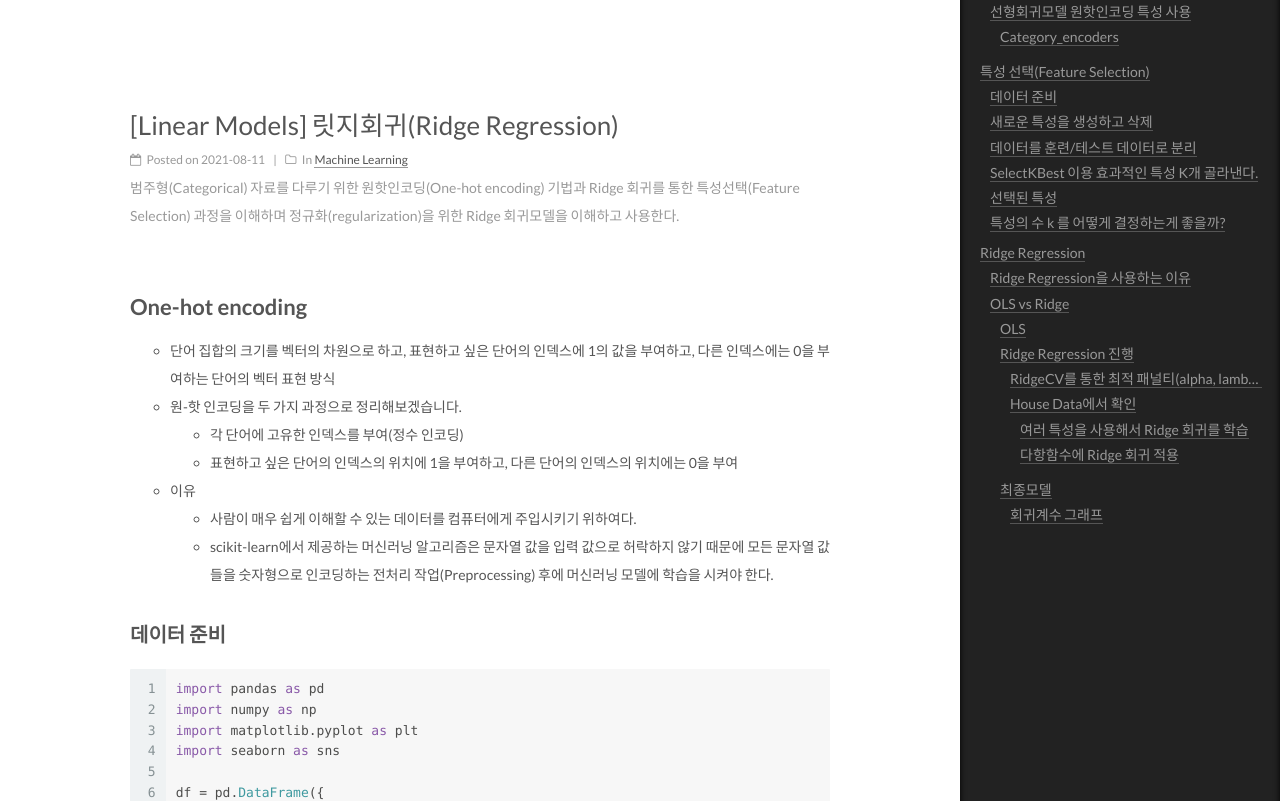
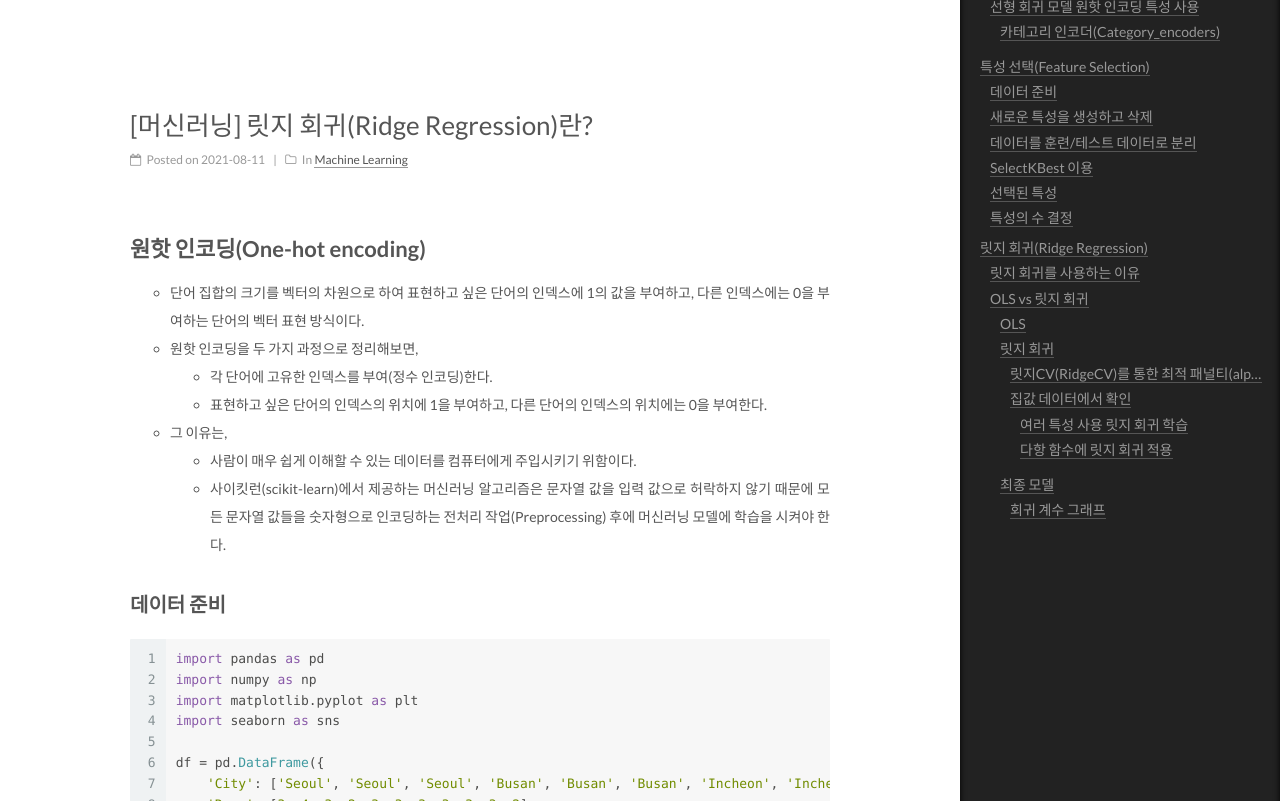
Before and after one commit to 6mini/6mini.github.io, a Jekyll site: the page built from _posts/2021-08-11-rr.md, in a window 1280 px wide and 1400 px high, scrolled down 260 px, cut to the strip 151-952 px from the top of the window. Built offline with Jekyll 4.4.1, drawn with Linux system fonts in a browser that asks for light colours; formulas are drawn with MathJax 3; some of the changed text lies outside the part shown.

Commit message:
릿지 회귀 복습 및 포스팅 보완

````diff
--- a/_posts/2021-08-11-lm3.md
+++ b/_posts/2021-08-11-rr.md
@@ -1,21 +1,20 @@
 ---
-title: '[Linear Models] 릿지회귀(Ridge Regression)'
-description: 범주형(Categorical) 자료를 다루기 위한 원핫인코딩(One-hot encoding) 기법과 Ridge 회귀를 통한 특성선택(Feature Selection) 과정을 이해하며 정규화(regularization)을 위한 Ridge 회귀모델을 이해하고 사용한다.
+title: '[머신러닝] 릿지 회귀(Ridge Regression)란?'
+description:
 categories:
  - Machine Learning
-tags: [Machine Learning, Linear Models, Supervised Learning, Ridge Regression, One-hot encoding, Feature Selection, regularization, 릿지회귀, 원핫인코딩, 특성선택, 정규화]
+tags: [머신러닝, 릿지 회귀]
 mathjax: enable
-# 0️⃣1️⃣2️⃣3️⃣4️⃣5️⃣6️⃣7️⃣8️⃣9️⃣🔟
 ---
 
-# One-hot encoding
-- 단어 집합의 크기를 벡터의 차원으로 하고, 표현하고 싶은 단어의 인덱스에 1의 값을 부여하고, 다른 인덱스에는 0을 부여하는 단어의 벡터 표현 방식
-- 원-핫 인코딩을 두 가지 과정으로 정리해보겠습니다.
-  - 각 단어에 고유한 인덱스를 부여(정수 인코딩)
-  - 표현하고 싶은 단어의 인덱스의 위치에 1을 부여하고, 다른 단어의 인덱스의 위치에는 0을 부여
-- 이유
-  - 사람이 매우 쉽게 이해할 수 있는 데이터를 컴퓨터에게 주입시키기 위하여다.
-  - scikit-learn에서 제공하는 머신러닝 알고리즘은 문자열 값을 입력 값으로 허락하지 않기 때문에 모든 문자열 값들을 숫자형으로 인코딩하는 전처리 작업(Preprocessing) 후에 머신러닝 모델에 학습을 시켜야 한다.
+# 원핫 인코딩(One-hot encoding)
+- 단어 집합의 크기를 벡터의 차원으로 하여 표현하고 싶은 단어의 인덱스에 1의 값을 부여하고, 다른 인덱스에는 0을 부여하는 단어의 벡터 표현 방식이다.
+- 원핫 인코딩을 두 가지 과정으로 정리해보면,
+  - 각 단어에 고유한 인덱스를 부여(정수 인코딩)한다.
+  - 표현하고 싶은 단어의 인덱스의 위치에 1을 부여하고, 다른 단어의 인덱스의 위치에는 0을 부여한다.
+- 그 이유는,
+  - 사람이 매우 쉽게 이해할 수 있는 데이터를 컴퓨터에게 주입시키기 위함이다.
+  - 사이킷런(scikit-learn)에서 제공하는 머신러닝 알고리즘은 문자열 값을 입력 값으로 허락하지 않기 때문에 모든 문자열 값들을 숫자형으로 인코딩하는 전처리 작업(Preprocessing) 후에 머신러닝 모델에 학습을 시켜야 한다.
 
 ## 데이터 준비
 
@@ -36,17 +35,15 @@ df
 
 ![스크린샷 2021-08-11 14 05 55](https://user-images.githubusercontent.com/79494088/128972580-ea8cc64d-bca7-4c7f-ae45-7eb4314bf3c9.png)
 
-- City Column에 있는 데이터는 도시 지역을 구분하는 범주형 변수(Categorical vaiable)이다.
-- 범주형 자료
-  - 순서가 없는 명목형(Nominal)
-  - 순서가 있는 순서형(Ordinal)
+- `City` 컬럼에 있는 데이터는 도시 지역을 구분하는 범주형 변수(Categorical vaiable)이다.
+  - 범주형 자료: 순서가 없는 명목형(Nominal) 또는 순서가 있는 순서형(Ordinal)
 - 도시는 높고 낮음이 없으므로 명목형 범주형 변수이다.
 
-### 범주형 변수를 원핫인코딩으로 변환
+## 범주형 변수를 원핫 인코딩으로 변환
 
 ![스크린샷 2021-08-11 14 08 15](https://user-images.githubusercontent.com/79494088/128972771-efd2fc89-440a-4c9e-90f7-091a22826172.png)
 
-- color변수를 원핫 인코딩으로 변환해 가능한 모든 범주를 열로 나타냄
+- `Color` 변수를 원핫 인코딩으로 변환해 가능한 모든 범주를 열로 나타sosek.
 
 ```py
 # City의 범주 비율
@@ -68,12 +65,13 @@ sns.countplot(x=df['City']);
 ```py
 # Price 평균
 df['Price'].mean()
+'''
+45090.90909090909
+'''
 
-# 45090.90909090909
 
 # City 각 범주에 대한 Price 값
 df.groupby('City')['Price'].mean()
-
 '''
 City
 Busan      43250.000000
@@ -82,12 +80,16 @@ Seoul      52500.000000
 Name: Price, dtype: float64
 '''
 
+
 # aggregation을 사용해 City 각 범주에 대한 여러 통계량을 볼 수 있다.(min, max, mean, median)
 df.groupby('City')['Price'].agg(['min','max','mean','median'])
 ```
+
 ![스크린샷 2021-08-11 14 12 50](https://user-images.githubusercontent.com/79494088/128973097-dafb41d6-b5aa-49e9-847f-37b7e72a6ac5.png)
 
-- 원핫인코딩을 수행하면 각 카테고리에 해당하는 변수들이 모두 차원에 더해지게 된다. 그러므로 카테고리가 너무 많은 경우(high cardinality)에는 사용하기 적합하지 않다.(But, [Catboost를 사용하면 된다.](https://dailyheumsi.tistory.com/136))
+- 원핫 인코딩을 수행하면 각 카테고리에 해당하는 변수들이 모두 차원에 더해지게 된다.
+- 그러므로 카테고리가 너무 많은 경우(high cardinality)에는 사용하기 적합하지 않다.
+  - 그럴 땐 [Catboost](https://dailyheumsi.tistory.com/136))를 사용하면 된다.
 
 ```py
 # 불필요한 요소를 없인 더미 코딩
@@ -97,37 +99,40 @@ df_dum
 
 ![스크린샷 2021-08-11 14 15 41](https://user-images.githubusercontent.com/79494088/128973353-e3d8e9e1-f393-484a-b388-2bc839714639.png)
 
-## 선형회귀모델 원핫인코딩 특성 사용
+## 선형 회귀 모델 원핫 인코딩 특성 사용
 
 ```py
 # import LinearRegression
 from  sklearn.linear_model import LinearRegression
 
+
 # Initialize LinearRegression
 model_oh = LinearRegression()
+
 
 # 모델 학습(fit)
 model_oh.fit(df_oh[['City_Seoul','City_Busan','City_Incheon']], df_oh['Price'])
 
+
 # model coef_, intercept_
 print("coefficients: ", model_oh.coef_)
 print("intercept:" , model_oh.intercept_)
-
 '''
 coefficients:  [ 8027.77777778 -1222.22222222 -6805.55555556]
 intercept: 44472.22222222222
 '''
+
 
 # 더미 코딩
 model_dum = LinearRegression()
 model_dum.fit(df_dum[['City_Seoul', 'City_Incheon']], df_dum['Price'])
 print("coefficient: ", model_dum.coef_)
 print("intercept: ", model_dum.intercept_)
-
 '''
 coefficient:  [ 9250.         -5583.33333333]
 intercept:  43250.0
 '''
+
 
 import plotly.express as px
 px.scatter(
@@ -152,31 +157,32 @@ px.scatter(
 
 ![스크린샷 2021-08-11 14 23 57](https://user-images.githubusercontent.com/79494088/128973993-dd53444a-7303-49b3-8963-01657059bf96.png)
 
-### Category_encoders
-- Category_encoders 라이브러리를 사용하면 범주형 데이터에만('City') 원핫인코딩을 수행할 수 있다.
+### 카테고리 인코더(Category_encoders)
+- 카테고리 인코더 라이브러리를 사용하면 범주형 데이터에만('City') 원핫 인코딩을 수행할 수 있다.
 
 ```py
 features = ['City','Room']
 target = 'Price'
 
-# 이번에는 훈련/테스트 데이터를 분리
+# 훈련/테스트 데이터를 분리
 X_train = df[features][:8]
 y_train = df[target][:8]
 X_test = df[features][8:]
 y_test = df[target][8:]
 
-# 카테고리값을 원핫인코딩을 사용하여 숫자로 변환
 
+# 카테고리값을 원핫 인코딩을 사용하여 숫자로 변환
 # import OneHotEncoder
 from category_encoders import OneHotEncoder
 
-# 원핫인코딩
+
+# 원핫 인코딩
 encoder = OneHotEncoder(use_cat_names = True)
 X_train = encoder.fit_transform(X_train) # 훈련
 X_test = encoder.transform(X_test) #테스트
 
-# category_encoders를 사용하면 범주형변수를 가진 특성만 원핫인코딩을 수행
 
+# category_encoders를 사용하면 범주형변수를 가진 특성만 원핫 인코딩을 수행
 # show X_train
 X_train.head()
 ```
@@ -191,8 +197,9 @@ X_test
 ![스크린샷 2021-08-11 14 29 33](https://user-images.githubusercontent.com/79494088/128974497-7017d6ea-6804-447e-8e6a-3ee6fd0599bf.png)
 
 # 특성 선택(Feature Selection)
-- 특성공학 : **과제에 적합한 특성을 만들어 내는 과정이다.** 이 프로세스는 실무 현장에서 가장 많은 시간이 소요되는 작업 중 하나
-- SelectKBest를 사용하면 특성이 많아도 쉽게 타겟값과 가장 상관관계를 높게 가지는 것들을 선택할 수 있다.
+- 특성 공학은 **과제에 적합한 특성을 만들어 내는 과정이다.**
+  - 이 프로세스는 실무 현장에서 가장 많은 시간이 소요되는 작업 중 하나이다.
+- `SelectKBest`를 사용하면 특성이 많아도 쉽게 타겟값과 가장 상관관계를 높게 가지는 것들을 선택할 수 있다.
 
 ## 데이터 준비
 
@@ -200,8 +207,10 @@ X_test
 # import house data
 df = pd.read_csv('https://ds-lecture-data.s3.ap-northeast-2.amazonaws.com/kc_house_data/kc_house_data.csv')
 
+
 # to_datetime을 통해 시간과 날짜를 다루기 쉬운 datetime64 형태로 변환
 df['date'] = pd.to_datetime(df['date'])
+
 
 # displot, 'price'
 sns.displot(df['price']);
@@ -213,6 +222,7 @@ sns.displot(df['price']);
 # np.percentile 사용해 price 값이 상위 5%, 하위 5%인 데이터를 삭제
 df = df[(df['price'] >= np.percentile(df['price'], 5)) &
         (df['price'] <= np.percentile(df['price'], 95))]
+
 
 # displot, 'price'
 sns.displot(df['price']);
@@ -226,10 +236,12 @@ cutOff = pd.to_datetime('2015-03-01')
 train = df[df['date'] < cutOff]
 test  = df[df['date'] >= cutOff]
 
+
 # train/test shape
 train.shape, test.shape
-
-# ((16772, 21), (4721, 21))
+'''
+((16772, 21), (4721, 21))
+'''
 ```
 
 ## 새로운 특성을 생성하고 삭제
@@ -251,8 +263,10 @@ def engineer_features(X):
 
   return X
 
+
 train = engineer_features(train)
 test = engineer_features(test)
+
 
 # 선택 가능한 특성들의 가지수를 계산한다.
 # 특성은 가짓수가 늘어날수록 그 조합이 기하급수적으로 늘어난다.
@@ -286,7 +301,7 @@ X_test = test.drop(columns=target)
 y_test = test[target]
 ```
 
-## SelectKBest 이용 효과적인 특성 K개 골라낸다.
+## SelectKBest 이용
 
 ```py
 # target(Price)와 가장 correlated 된 features를 k개 고르는 것이 목표다.
@@ -306,8 +321,9 @@ X_train_selected = selector.fit_transform(X_train, y_train)
 X_test_selected = selector.transform(X_test)
 
 X_train_selected.shape, X_test_selected.shape
-
-# ((16772, 10), (4721, 10))
+'''
+((16772, 10), (4721, 10))
+'''
 ```
 
 ## 선택된 특성
@@ -326,7 +342,6 @@ unselected_names = all_names[~selected_mask]
 
 print('Selected names: ', selected_names)
 print('Unselected names: ', unselected_names)
-
 '''
 Selected names: Index(['bedrooms', 'bathrooms', 'sqft_living', 'view', 'grade', 'sqft_above',
                 'sqft_basement', 'lat', 'sqft_living15', 'rooms'],
@@ -337,19 +352,21 @@ Unselected names: Index(['sqft_lot', 'floors', 'condition', 'yr_built', 'yr_reno
 '''
 ```
 
-## 특성의 수 k 를 어떻게 결정하는게 좋을까?
+## 특성의 수 결정
 
 ```py
-# features를 몇 개 선책하는 것이 좋은지 알아 봅시다.
+# features를 몇 개 선택하는 것이 좋은 지 확인
 
 from sklearn.linear_model import LinearRegression
 from sklearn.metrics import mean_absolute_error, r2_score
+
 
 training = []
 testing = []
 ks = range(1, len(X_train.columns)+1)
 
-# 1 부터 특성 수 만큼 사용한 모델을 만들어서 MAE 값을 비교 합니다.
+
+# 1 부터 특성 수 만큼 사용한 모델을 만들어서 MAE 값 비교
 for k in range(1, len(X_train.columns)+ 1):
     print(f'{k} features')
 
@@ -384,7 +401,6 @@ plt.xlabel("Number of Features")
 plt.title('Validation Curve')
 plt.legend()
 plt.show()
-
 '''
 1 features
 Selected names:  Index(['sqft_living'], dtype='object')
@@ -515,27 +531,29 @@ Test R2: 0.6750956927563698
 
 ![스크린샷 2021-08-11 15 00 29](https://user-images.githubusercontent.com/79494088/128977357-40ed8731-e468-477b-bb83-37d91322f392.png)
 
-- 15개를 사용했을 때와 18개를 사용했을 때가 거의 차이가 나지 않으므로 Cost를 생각해서
+- 15개를 사용했을 때와 18개를 사용했을 때가 거의 차이가 나지 않으므로 코스트(Cost)를 생각하여 15개만 사용하는 것이 좋다.
 
-# Ridge Regression
-- **Ridge 회귀는 기존 다중회귀선을 훈련데이터에 덜 적합이 되도록 만든다. 그 결과로 더 좋은 모델이 만들어진다.**
+{% include ad.html %}
+
+# 릿지 회귀(Ridge Regression)
+- **릿지 회귀는 기존 다중회귀선을 훈련데이터에 덜 적합되도록 만든다. 그 결과로 더 좋은 모델이 만들어진다.**
 
 $$\beta_{ridge}$:  $argmin[\sum_{i=1}^n(y_i - \beta_0 - \beta_1x_{i1}-\dotsc-\beta_px_{ip})^2 + \lambda\sum_{j=1}^p\beta_j^2]$$
 
 - n: 샘플수, p: 특성수, $\lambda$: 튜닝 파라미터(패널티)
-참고: alpha, lambda, regularization parameter, penalty term 모두 같은 뜻
+- alpha, lambda, regularization parameter, penalty term 모두 같은 뜻이다.
 
-## Ridge Regression을 사용하는 이유
+## 릿지 회귀를 사용하는 이유
 - 과적합을 줄이기 위해서 사용한다.
-- 과적합을 줄이는 간단한 방법 중 한 가지는 모델의 복잡도를 줄인다.
-- 특성의 갯수를 줄이거나 모델을 단순한 모양으로 적합하는 것.
-- 이 편향을 조금 더하고, 분산을 줄이는 방법으로 정규화(Regularization)를 수행한다.
+- 과적합을 줄이는 간단한 방법 중 한 가지는 모델의 복잡도를 줄이는 것이다.
+- 특성의 갯수를 줄이거나 모델을 단순한 모양으로 적합하는 것이 좋다.
+- 편향을 조금 더하고, 분산을 줄이는 방법으로 정규화(Regularization)를 수행한다.
 - 정규화는 모델을 변형하여 과적합을 완화해 일반화 성능을 높여주기 위한 기법을 말한다.
-- 정규화의 강도를 조절해주는 패널티값인 람다는 다음과 같은 성질이 있습니다.
+- 정규화의 강도를 조절해주는 패널티값인 람다는 다음과 같은 성질이 있다.
   - $\lambda$ → 0,   $\beta_{ridge}$ → $\beta_{OLS}$
   - $\lambda$ → ∞,   $\beta_{ridge}$ → 0.
 
-## OLS vs Ridge
+## OLS vs 릿지 회귀
 
 ```py
 import seaborn as sns
@@ -552,25 +570,29 @@ ans.plot.scatter('x', 'y');
 
 ax = ans.plot.scatter('x', 'y')
 
+
 # OLS
 ols = LinearRegression()
 ols.fit(ans[['x']], ans['y'])
 
-# 회귀계수와 intercept를 확인합니다.
+
+# 회귀 계수와 intercept 확인
 m = ols.coef_[0].round(2)
 b = ols.intercept_.round(2)
 title = f'Linear Regression \n y = {m}x + {b}'
 
-# 훈련 데이터로 예측을 합니다.
+
+# 훈련 데이터로 예측
 ans['y_pred'] = ols.predict(ans[['x']])
+
 
 ans.plot('x', 'y_pred', ax=ax, title=title);
 ```
 
 ![스크린샷 2021-08-11 15 11 04](https://user-images.githubusercontent.com/79494088/128978386-823476ef-f799-434a-87be-e95b65e504de.png)
 
-### Ridge Regression 진행
-- $\lambda$ 값을 증가시키며 그래프를 통해 회귀계수의 변화를 살펴본다.
+### 릿지 회귀
+- $\lambda$ 값을 증가시키며 그래프를 통해 회귀 계수의 변화를 살펴본다.
 
 ```py
 import matplotlib.pyplot as plt
@@ -587,7 +609,7 @@ def ridge_anscombe(alpha):
     ridge = Ridge(alpha=alpha, normalize=True)
     ridge.fit(ans[['x']], ans['y'])
 
-    # 회귀계수와 intercept를 가져옵니다.
+    # 회귀 계수와 intercept
     m = ridge.coef_[0].round(2)
     b = ridge.intercept_.round(2)
     title = f'Ridge Regression, alpha={alpha} \n y = {m}x + {b}'
@@ -598,7 +620,8 @@ def ridge_anscombe(alpha):
     ans.plot('x', 'y_pred', ax=ax, title=title)
     plt.show()
 
-# 여러 알파값으로 반복해 그래프를 그립니다.
+
+# 여러 알파값으로 반복해 그래프 확인
 alphas = np.arange(0, 2, 0.4)
 for alpha in alphas:
     ridge_anscombe(alpha=alpha)
@@ -608,39 +631,43 @@ for alpha in alphas:
 
 ![스크린샷 2021-08-11 15 13 57](https://user-images.githubusercontent.com/79494088/128978690-62d0b9c9-3504-49df-8a44-c3f200d1785c.png)
 
-- 그래프를 보면, alpha = 0인 경우에는 OLS 와 같은 그래프 형태로 같은 모델 임을 확인 할 수 있고. alpha 값이 커질 수록 직선의 기울기가 0에 가까워 지면서 평균 기준모델(baseline)과 비슷해지는 모습을 볼 수 있다.
-- 이 패널티값을 보다 효율적으로 구할 수 있는 방법
-  - 특별한 공식이 있는 것은 아니며, 여러 패널티 값을 가지고 검증실험 해 보는 방법을 사용한다.
-  - 교차검증(Cross-validation)을 사용해 훈련/검증 데이터를 나누어 검증실험을 진행하면 된다.
+- 그래프를 보면, 알파(alpha)가 0인 경우에는 OLS와 같은 그래프 형태로 같은 모델임을 확인 할 수 있고, 알파 값이 커질 수록 직선의 기울기가 0에 가까워지면서 평균 베이스라인 모델(baseline)과 비슷해지는 모습을 볼 수 있다.
+- 이 패널티 값을 보다 효율적으로 구할 수 있는 방법은,
+  - 특별한 공식이 있는 것은 아니며, 여러 패널티 값을 가지고 검증 실험을 해보는 방법을 사용한다.
+  - 교차 검증(Cross-validation)을 사용해 훈련/검증 데이터를 나누어 검증 실험을 진행하면 된다.
 
-#### RidgeCV를 통한 최적 패널티(alpha, lambda) 검증
+#### 릿지CV(RidgeCV)를 통한 최적 패널티(alpha, lambda) 검증
 
 ```py
 from sklearn.linear_model import RidgeCV
 
+
 alphas = [0.01, 0.05, 0.1, 0.2, 1.0, 10.0, 100.0]
+
 
 ridge = RidgeCV(alphas=alphas, normalize=True, cv=3)
 ridge.fit(ans[['x']], ans['y'])
 print("alpha: ", ridge.alpha_)
 print("best score: ", ridge.best_score_)
-
 '''
 alpha:  0.2
 best score:  0.4389766255562206
 '''
 ```
 
-- Ridge 회귀 직선의 생김새는 OLS와 매우 비슷하지만 이상치(outlier) 영향
+- 릿지 회귀 직선의 생김새는 OLS와 매우 비슷하지만 이상치(outlier) 영향을 받는다.
 
 ```py
 ax = ans.plot.scatter('x', 'y')
+
 
 m = ridge.coef_[0].round(2)
 b = ridge.intercept_.round(2)
 title = f'Ridge Regression, alpha={ridge.alpha_} \n y = {m}x + {b}'
 
+
 ans['y_pred'] = ridge.predict(ans[['x']])
+
 
 ans.plot('x', 'y_pred', ax=ax, title=title)
 plt.show()
@@ -648,13 +675,12 @@ plt.show()
 
 ![스크린샷 2021-08-11 15 31 09](https://user-images.githubusercontent.com/79494088/128980513-7e530835-66d4-4de3-8064-162319128783.png)
 
-#### House Data에서 확인
-- 집값 예측 데이터로 돌아와서, ridge 회귀의 패널티에 대한 영향을 확인한다. 특성은 sqft_living을 사용한다.
+#### 집값 데이터에서 확인
+- 집값 예측 데이터로 돌아와서, 릿지 회귀의 패널티에 대한 영향을 확인한다. 특성은 `sqft_living`을 사용한다.
 
 ```py
 # https://scikit-learn.org/stable/modules/generated/sklearn.linear_model.Ridge.html
 for alpha in [0.001, 0.01, 0.1, 1.0, 10.0, 100.0]:
-
     feature = 'sqft_living'
     print(f'Ridge Regression, with alpha={alpha}')
     model = Ridge(alpha=alpha, normalize=True)
@@ -666,6 +692,7 @@ for alpha in [0.001, 0.01, 0.1, 1.0, 10.0, 100.0]:
     mae = mean_absolute_error(y_test, y_pred)
     print(f'Test MAE: ${mae:,.0f}')
 
+
     train.plot.scatter(feature, target, alpha=0.1)
     plt.plot(X_test[feature], y_pred, color='green')
     plt.show()
@@ -675,14 +702,14 @@ for alpha in [0.001, 0.01, 0.1, 1.0, 10.0, 100.0]:
 
 ![스크린샷 2021-08-11 15 34 14](https://user-images.githubusercontent.com/79494088/128980886-8b45cb6c-a545-4562-90b0-1defd3f0f133.png)
 
-##### 여러 특성을 사용해서 Ridge 회귀를 학습
+##### 여러 특성 사용 릿지 회귀 학습
 
 ![스크린샷 2021-08-11 15 37 48](https://user-images.githubusercontent.com/79494088/128981258-f1bb8dbc-2516-4082-8799-29b22d03cd1b.png)
 
 ![스크린샷 2021-08-11 15 38 36](https://user-images.githubusercontent.com/79494088/128981332-034d9986-a783-44ad-900c-577da9001510.png)
 
-##### 다항함수에 Ridge 회귀 적용
-- 다수의 특성을 사용하는 다항함수에 Ridge 회귀를 사용하면 정규화 효과를 더 잘 확인할 수 있다.
+##### 다항 함수에 릿지 회귀 적용
+- 다수의 특성을 사용하는 다항 함수에 릿지 회귀를 사용하면 정규화 효과를 더 잘 확인할 수 있다.
 
 ```py
 from sklearn.preprocessing import PolynomialFeatures
@@ -697,10 +724,12 @@ for alpha in [0.001, 0.01, 0.0025, 0.05, 0.09, 0.12, 0.4, 1.0, 1, 5, 10, 100]:
 
     print(f'Ridge Regression, alpha={alpha}')
 
+
     # Ridge 모델 학습
     model = RidgeRegression(alpha=alpha, normalize=True)
     model.fit(X_train, y_train)
     y_pred = model.predict(X_test)
+
 
     # MAE for test
     mae = mean_absolute_error(y_test, y_pred)
@@ -710,7 +739,6 @@ for alpha in [0.001, 0.01, 0.0025, 0.05, 0.09, 0.12, 0.4, 1.0, 1, 5, 10, 100]:
 
 coefs = model.named_steps["ridge"].coef_
 print(f'Number of Features: {len(coefs)}')
-
 '''
 Ridge Regression, alpha=0.001
 Test MAE: $115,090
@@ -764,24 +792,26 @@ Number of Features: 1330
 '''
 ```
 
-### 최종모델
+### 최종 모델
 - 최종 모델을 만들기 위해서는 가지고 있는 데이터를 다 사용해 최적의 모델을 만들어야 한다.
-- 지금 가지고 있는 테스트 데이터를 검증 데이터로 사용하려면 RidgeCV에 훈련 데이터로 함께 넣어 주어야 한다. RidgeCV내에서 훈련 데이터를 훈련/검증 데이터로 나누어 최고 스코어를 가지는 alpha를 찾아준다.
+- 지금 가지고 있는 테스트 데이터를 검증 데이터로 사용하려면 릿지CV에 훈련 데이터로 함께 넣어 주어야 한다.
+- 릿지CV 내에서 훈련 데이터를 훈련/검증 데이터로 나누어 최고 스코어를 가지는 알파를 찾아준다.
 
 ```py
 X_total = pd.concat([X_train, X_test])
 y_total = pd.concat([y_train, y_test])
 
-# 모든 데이터를 사용해 최종 모델을 만듭니다.
+
+# 모든 데이터를 사용해 최종 모델 생성
 model = RidgeCVRegression(alphas=alphas, normalize=True, cv=5)
 model.fit(X_total, y_total)
+
 
 coefs = model.named_steps["ridgecv"].coef_
 print(f'Number of Features: {len(coefs)}')
 
 print(f'alpha: {model.named_steps["ridgecv"].alpha_}')
 print(f'cv best score: {model.named_steps["ridgecv"].best_score_}')
-
 '''
 Number of Features: 1330
 alpha: 0.19
@@ -789,22 +819,22 @@ cv best score: 0.7255485997685633
 '''
 
 coefs.max(), coefs.mean()
+'''
+(70325.16065760396, 42.115772616436196)
+'''
 
-# (70325.16065760396, 42.115772616436196)
 
-# 회귀계수들을 정렬
+# 회귀 계수 정렬
 coefs.sort()
-
 coefs
-
 '''
 array([-17325.27799422,  -1175.83656738,   -919.34030661, ...,
           715.54010685,    719.44854755,  70325.1606576 ])
 '''
 ```
 
-#### 회귀계수 그래프
-- 몇몇 중요한 특성들만 회귀계수가 크고 대부분 0 근처에 있음을 볼 수 있다.
+#### 회귀 계수 그래프
+- 몇몇 중요한 특성들만 회귀 계수가 크고 대부분 0 근처에 있음을 볼 수 있다.
 
 ```py
 plt.plot(coefs)
````
Also changed, not shown: other parts of _posts/2021-08-11-rr.md (+6 -5 lines), _posts/2021-08-11-didunk5.md (deleted, +0 -26 lines), _posts/2021-08-11-multicollinearity.md (added, +27 -0 lines), _posts/2021-08-10-mlr.md (renamed from _posts/2021-08-10-lm2.md).
